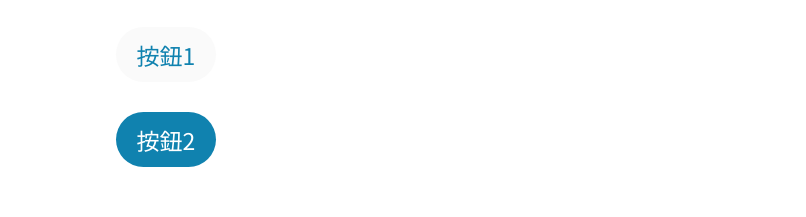
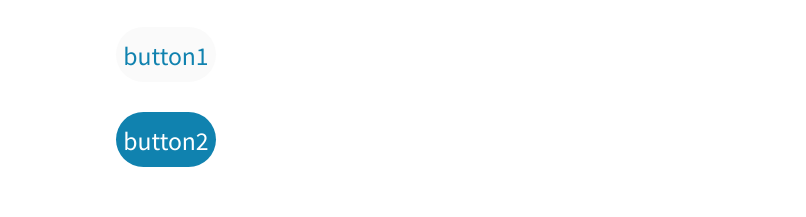
Before and after one commit to EricHsia7/ripple.js, a plain HTML site: page index.html in a window 1280 px wide. Shown: the part 390-607 px from the top of the page, without its empty margins (474-1280 px from the left). Drawn offline with nearby package versions, Linux system fonts and the light colour scheme.

Commit message:
Update index.html

```diff
--- a/index.html
+++ b/index.html
@@ -59,8 +59,8 @@ color:#fff;
 Click here.
 </div>
 
-<div class="btn" style="position:relative;left:50%;transform:translateX(-50%)" id="b1">按鈕1</div>
-<div class="btn" style="position:relative;left:50%;transform:translateX(-50%)" id="b2" ripple-onclick="alert('按鈕2')">按鈕2</div>
+<div class="btn" style="position:relative;left:50%;transform:translateX(-50%)" id="b1">button1</div>
+<div class="btn" style="position:relative;left:50%;transform:translateX(-50%)" id="b2" ripple-onclick="alert('button2')">button2</div>
 <div id="github" ripple-onclick="window.open('https://github.com/EricHsia7/ripple.js')"></div>
 <script src="ripple.js"></script>
 <script>
```
